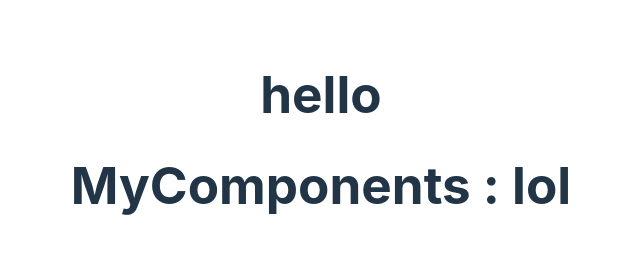
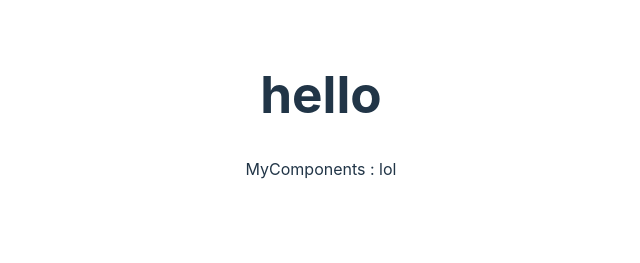
Before and after one commit to CodeurCopieur/Vue3-Composition-API, a Vue app: page / in a window 1280 px wide. Shown: the top 263 px of the page, without its empty margins (319-959 px from the left). Built offline with nearby package versions, Linux system fonts and the light colour scheme.

Commit message:
Update MyComponents.vue

```diff
--- a/src/components/MyComponents.vue
+++ b/src/components/MyComponents.vue
@@ -5,5 +5,5 @@
 </script>
 
 <template>
- <h1>MyComponents : {{ msg }}</h1>
+ <p>MyComponents : {{ msg }}</p>
 </template>
```
